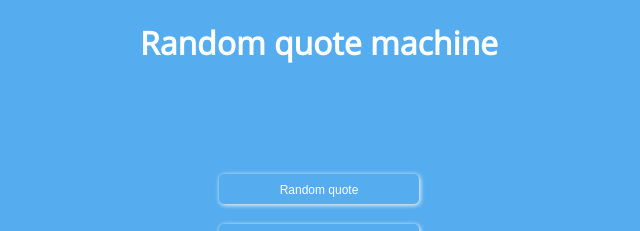
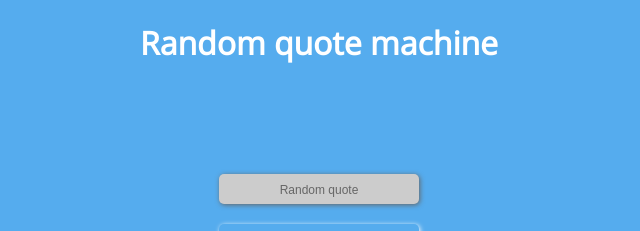
Before and after one commit to annakowalczuk/Random-quote, a plain HTML site: page index.html in a window 1280 px wide. Both pictures are taken after a click on the button "Random quote". Shown: the top 231 px of the page, without its empty margins (321-961 px from the left). Drawn offline with nearby package versions, Linux system fonts and the light colour scheme; no server answers.

Commit message:
Disable button after click

```diff
--- a/script.js
+++ b/script.js
@@ -3,21 +3,13 @@
     var prefix = "https://cors-anywhere.herokuapp.com/";
     var tweetLink = "https://twitter.com/intent/tweet?text=";
     var quoteUrl = "https://quotesondesign.com/wp-json/posts?filter[orderby]=rand&filter[posts_per_page]=1";
+    var button = $('.trigger');
 
     function getQuote() {
         $.getJSON(prefix + quoteUrl, createTweet);
     };
 
     $.ajaxSetup({ cache: false });
-
-    // function getQuote() {
-    //     $.ajax({
-    //         dataType: "json",
-    //         url: quoteUrl,
-    //         data: null,
-    //         success: createTweet()
-    //     });
-    // };
 
     function createTweet(input) {
         var data = input[0];
@@ -37,12 +29,14 @@
             $('.quote').text(quoteText);
             $('.author').text("Author: " + quoteAuthor);
             $('.tweet').attr('href', tweet);
+            button.prop('disabled', false);
         }
     };
 
     $(document).ready(function() {
         getQuote();
         $('.trigger').click(function() {
+            button.prop('disabled', true);
             getQuote();
         })
     });
--- a/style.scss
+++ b/style.scss
@@ -33,6 +33,11 @@ button {
         color: #55ACEE;
         cursor: pointer;
     }
+    &:disabled {
+		background-color: #ccc;
+        color: rgb(102, 102, 102);
+		pointer-events: none;
+	}
 }
 
 a {
```
Also changed, not shown: style.css.
